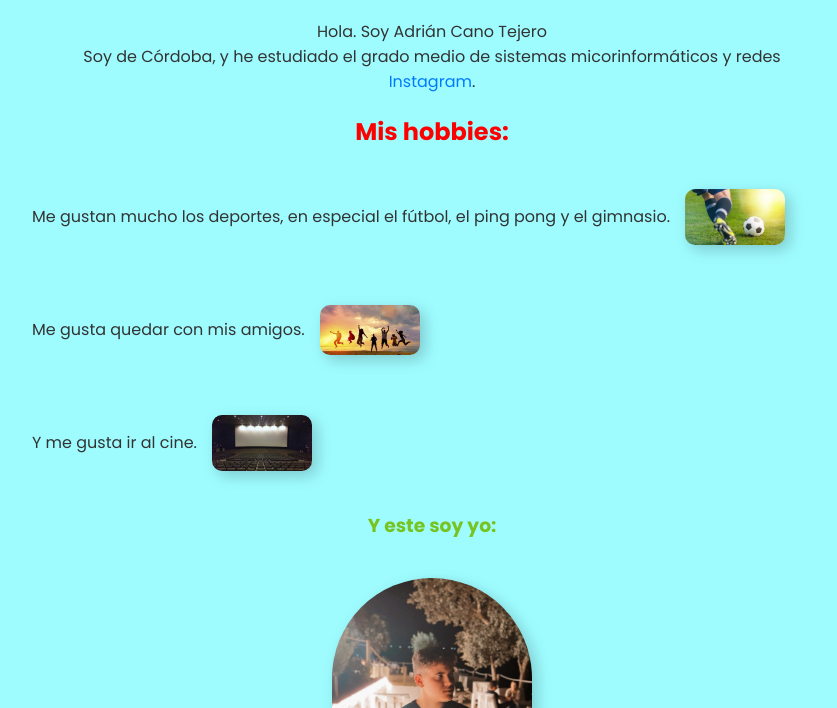
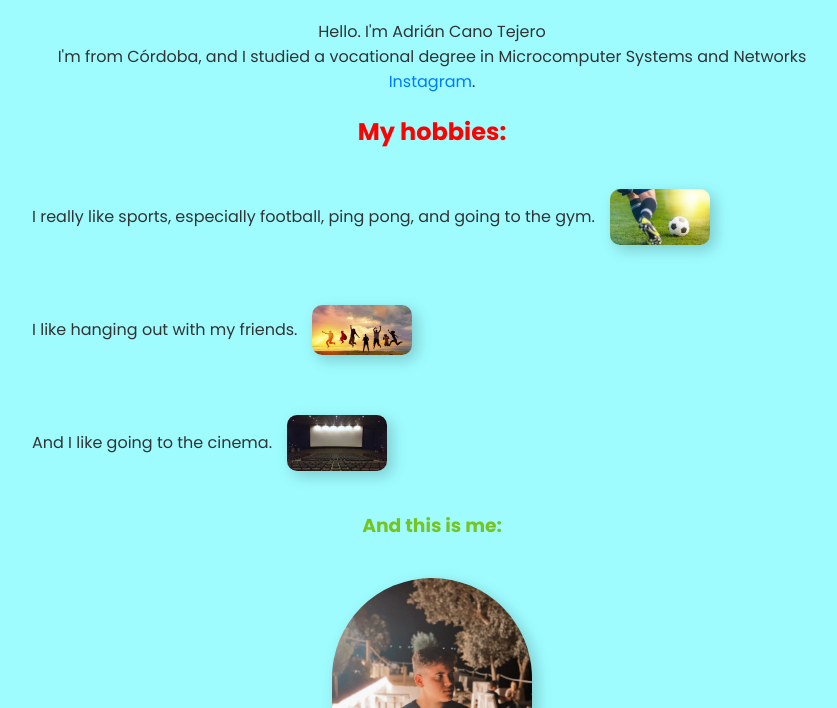
Before and after one commit to Gkhelio95/1pagina, a plain HTML site: page TareaEvaluable/TareaEvaluable/Index.html in a window 1280 px wide. Shown: the part 92-800 px from the top of the page, without its empty margins (208-1045 px from the left). Drawn offline with Linux system fonts and the light colour scheme.

Commit message:
Index.html

```diff
--- a/TareaEvaluable/TareaEvaluable/Index.html
+++ b/TareaEvaluable/TareaEvaluable/Index.html
@@ -1,10 +1,10 @@
 <!DOCTYPE html>
-<html lang="es">
+<html lang="en">
 <head>
   <meta charset="UTF-8">
   <meta name="viewport" content="width=device-width, initial-scale=1.0">
- <meta name="theme-color" content="#09f">
-  <title>Mi primera página</title>
+  <meta name="theme-color" content="#09f">
+  <title>My First Page</title>
   <link rel="icon" type="image/jpg" href="/img/yo.jpg">
   <link rel="stylesheet" href="css/styles.css">
   <link href="https://fonts.googleapis.com/css2?family=Poppins:wght@300;400;700&display=swap" rel="stylesheet">
@@ -13,30 +13,30 @@
 <body>
   <h1>Adrián Cano Tejero</h1>
 
-  <div>Hola. Soy Adrián Cano Tejero</div>
+  <div>Hello. I'm Adrián Cano Tejero</div>
 
-  <div>Soy de Córdoba, y he estudiado el grado medio de sistemas micorinformáticos y redes</div>
+  <div>I'm from Córdoba, and I studied a vocational degree in Microcomputer Systems and Networks</div>
 
   <a href="https://www.instagram.com/adrianct_05" target="_blank">Instagram</a>.
 
-
-  <h2 class="title">Mis hobbies:</h2>
+  <h2 class="title">My hobbies:</h2>
 
   <div class="hobby">
-  <p>Me gustan mucho los deportes, en especial el fútbol, el ping pong y el gimnasio.</p>
-  <img src="img/descarga.jpeg" class="card-img-top" alt="yo">
+    <p>I really like sports, especially football, ping pong, and going to the gym.</p>
+    <img src="img/descarga.jpeg" class="card-img-top" alt="me">
   </div>
 
   <div class="hobby">
-  <p>Me gusta quedar con mis amigos.</p>
-  <img src="img/amigos.jpeg" alt="Amigos">
+    <p>I like hanging out with my friends.</p>
+    <img src="img/amigos.jpeg" alt="Friends">
   </div>
 
   <div class="hobby">
-  <p>Y me gusta ir al cine.</p>
-  <img src="img/cine.jpeg" alt="Cine">
+    <p>And I like going to the cinema.</p>
+    <img src="img/cine.jpeg" alt="Cinema">
   </div>
-  <h3>Y este soy yo:</h3>
-  <img src="img/yo.jpg" class="card-img-top" alt="yo">
+
+  <h3>And this is me:</h3>
+  <img src="img/yo.jpg" class="card-img-top" alt="me">
 </body>
 </html>
```
